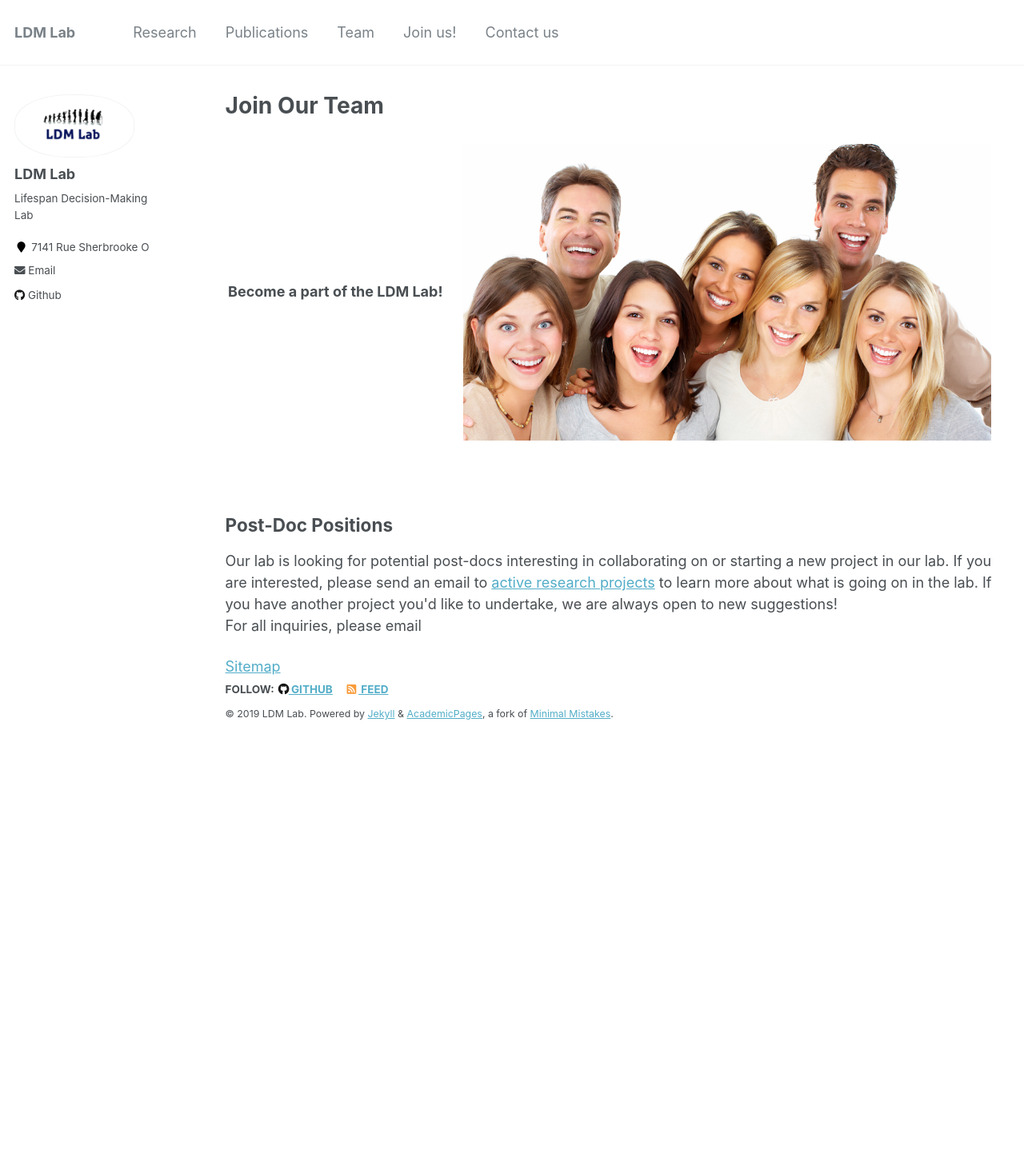
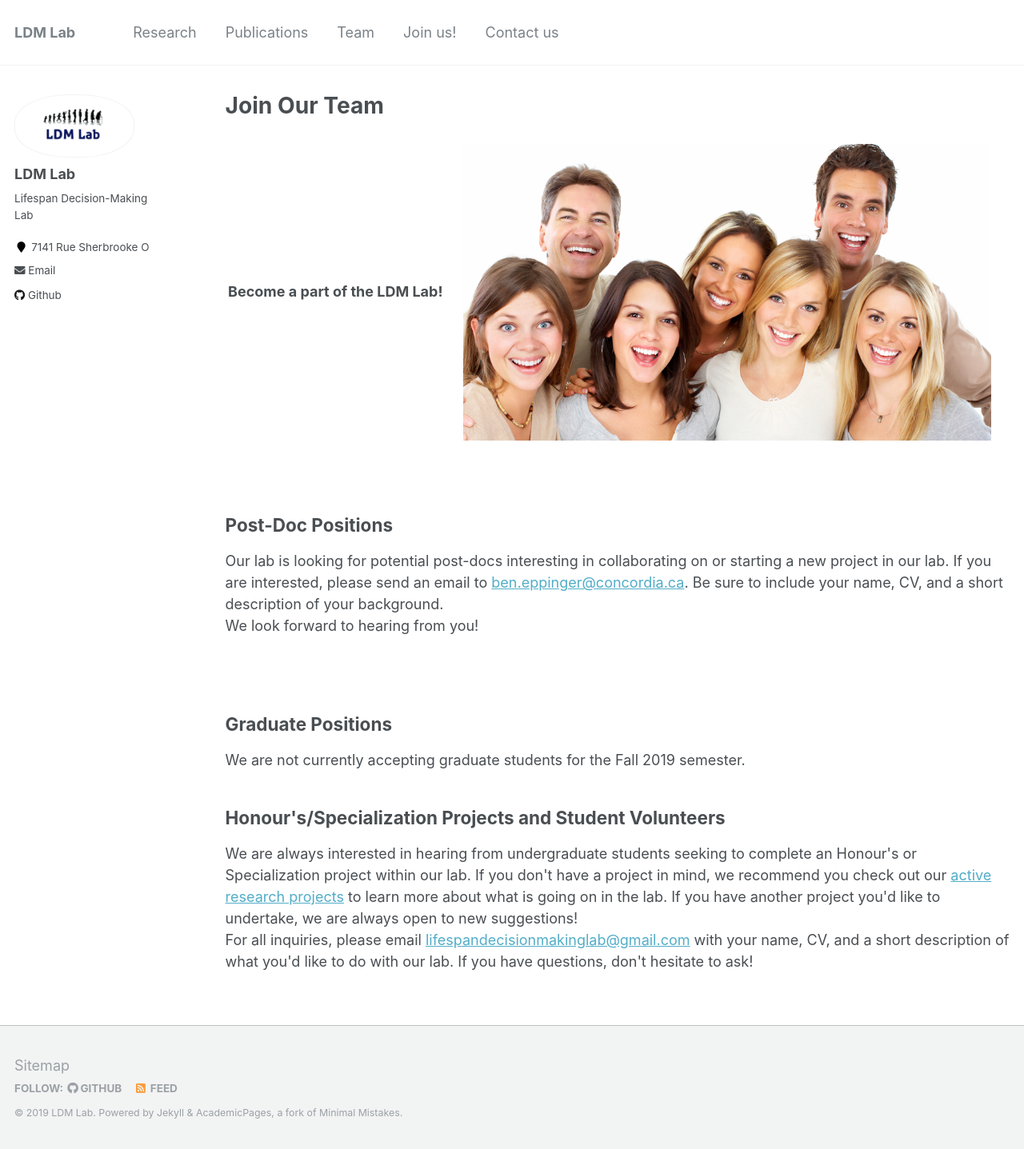
Before and after one commit to seandamiandevine/LDMLab.github.io, a Jekyll site: the page built from _pages/join-us.html, in a window 1280 px wide. Shown: the whole page at 80% size. Built offline with Jekyll 4.4.1, drawn with Linux system fonts in a browser that asks for light colours; before the commit the page ends 1100 px from its top, so only the background shows below that; some of the changed lines change nothing that is shown.

Commit message:
Update join-us.html

```diff
--- a/_pages/join-us.html
+++ b/_pages/join-us.html
@@ -11,7 +11,7 @@ author_profile: true
 <br>
 <h2>Post-Doc Positions</h2>
   <p>Our lab is looking for potential post-docs interesting in collaborating on or starting a new project in our lab.
-  If you are interested, please send an email to <a href="mailto::ben.eppinger@concordia.ca>ben.eppinger@concordia.ca</a>.
+  If you are interested, please send an email to <a href="mailto::ben.eppinger@concordia.ca">ben.eppinger@concordia.ca</a>.
   Be sure to include your name, CV, and a short description of your background.<br>
     We look forward to hearing from you!</p>
 <br>
@@ -22,5 +22,5 @@ author_profile: true
     within our lab. If you don't have a project in mind, we recommend you check out our <a href="https://ldmlab.github.io/research/">
     active research projects</a> to learn more about what is going on in the lab. If you have another project you'd like to
     undertake, we are always open to new suggestions!<br>
-    For all inquiries, please email <a href = "mailto::lifespandecisionmakinglab@gmail.com>lifespandecisionmakinglab@gmail.com</a>
+    For all inquiries, please email <a href = "mailto::lifespandecisionmakinglab@gmail.com">lifespandecisionmakinglab@gmail.com</a>
     with your name, CV, and a short description of what you'd like to do with our lab. If you have questions, don't hesitate to ask!</p>
```
